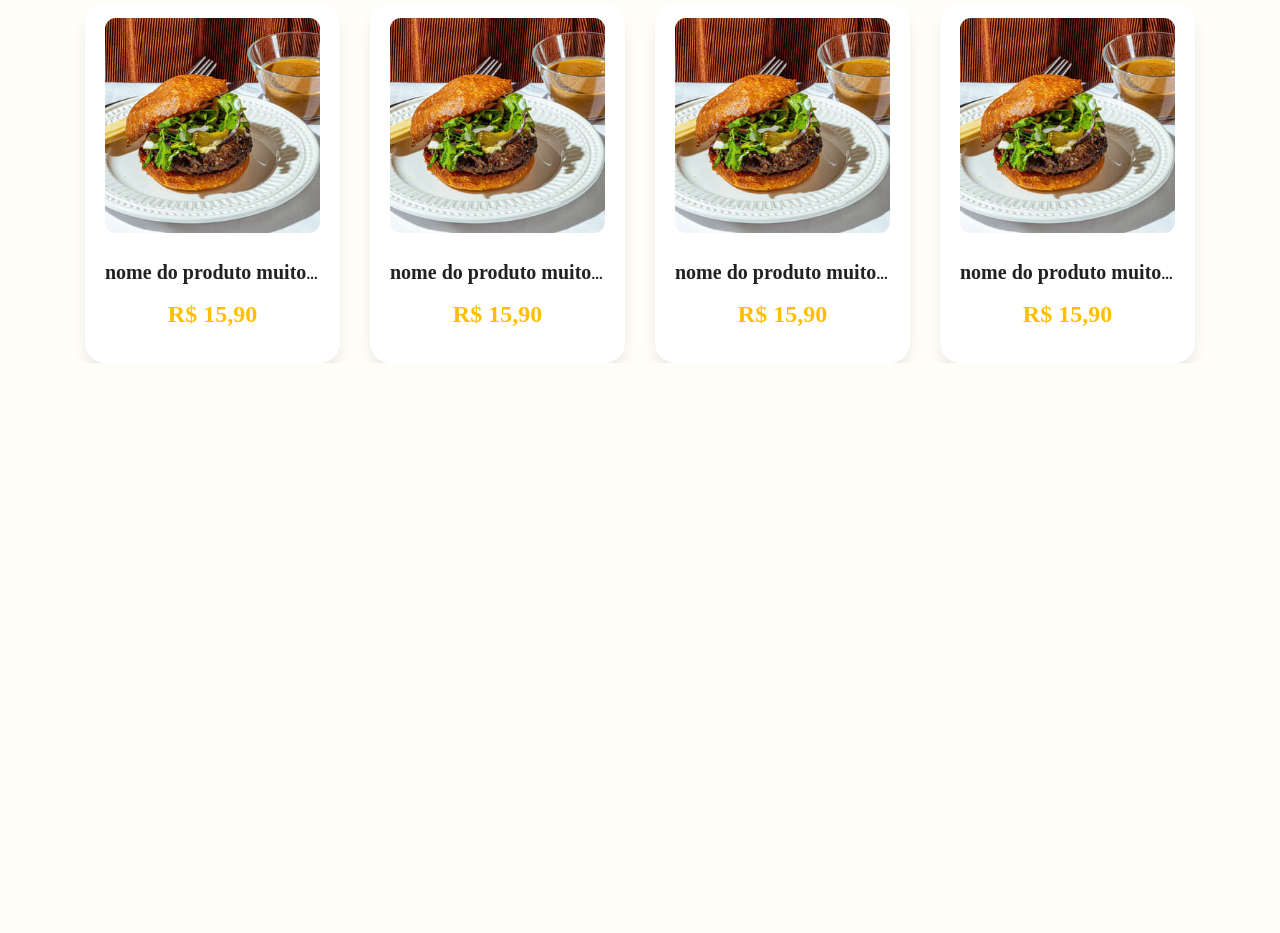
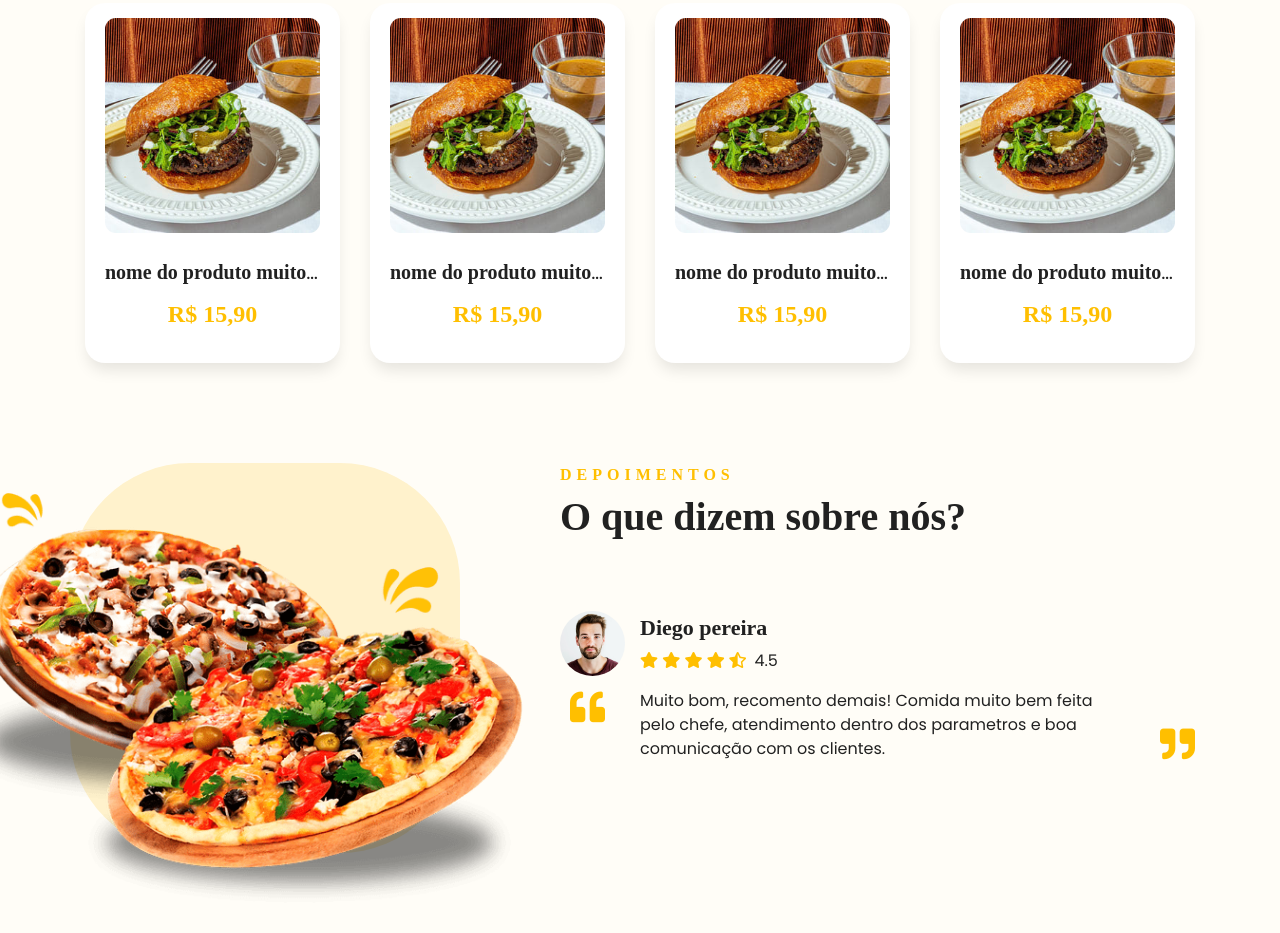
Before and after one commit to Netolima1/menuLimas, a plain HTML site: page index.HTML in a window 1280 px wide. Shown: the part 1917-2850 px from the top of the page. Before the commit the page ends 2280 px from the top, so only its background shows below. Drawn offline with Linux system fonts and the light colour scheme.

Commit message:
incerindo section depoimento

```diff
--- a/Css/main.css
+++ b/Css/main.css
@@ -306,3 +306,79 @@ a.navbar-brand{
 
 
 }
+
+
+.depoimentos {
+    padding-top: 100px;
+    padding-bottom: 150px;
+}
+.card-depoimentos {
+    height: 390px;
+    width: 390px;
+    border-radius: 120px;
+    background-color: var(--color-secundary);
+    position: absolute;
+    left: 0;
+
+}
+.container-dados-depoimento{
+    display: flex;
+}
+.depoimento{
+    margin-top: 70px;
+
+}
+.imagem-depoimento {
+
+    width: 65px;
+    height: 65px;
+    background-color: var(--color-white);
+    border-radius: 50px;
+    background-repeat: no-repeat;
+    background-position: center;
+    margin-right: 15px;
+
+
+}
+
+
+#depoimento-1 .imagem-depoimento{
+    background-image: url(../Img/diego.jpg);
+    background-size: cover;
+}
+.nome-depoimento{
+    color: var(--color-black);
+    font-size: 22px;
+    margin-bottom: 5px;
+
+}
+.nota-depoimento {
+    color: var(--color-primary);
+
+}
+
+.nota-depoimento span {
+    color: var(--color-black);
+}
+.texto-depoimento{
+    display: flex;
+    font-size: 16px;
+    color: var(--color-black);
+
+}
+.texto-depoimento i {
+    font-size: 35px;
+    color: var(--color-primary);
+}
+
+.texto-depoimento i:first-child{
+    padding-left: 10px;
+    padding-right: 35px;
+}
+.texto-depoimento i:last-child{
+    padding-left: 45px;
+    display: flex;
+    justify-content: center;
+    align-items: end;
+
+}
--- a/index.HTML
+++ b/index.HTML
@@ -1,5 +1,5 @@
 <!DOCTYPE html>
-<html lang="en">
+<html lang="pt">
 
 <head>
     <meta charset="UTF-8">
@@ -275,6 +275,50 @@
     </section>
 
     <section class="depoimentos" id="depoimentos">
+      <div class="container">
+          <div class="row">
+
+               <div class="col-5">
+                <div class="card-depoimentos"></div>
+                 <div class="d-flex img-banner">
+                    <img src="Img/pizzas.png">
+                 </div>
+
+              </div>
+               <div class="col-7">
+                <span class="hint-title"><b>Depoimentos</b></span>
+                    <h1 class="title">
+                        <b>O que dizem sobre nós?</b>
+                    </h1>
+                    <div class="mb-5">
+                        <div class="depoimento" id="depoimento-1">
+                            <div class="container-dados-depoimento">
+                                <div class="imagem-depoimento"></div>
+                                <div>
+                                    <p class="nome-depoimento"><b>Diego pereira</b></p>
+                                    <p class="nota-depoimento">
+                                        <i class="fas fa-star"></i>
+                                        <i class="fas fa-star"></i>
+                                        <i class="fas fa-star"></i>
+                                        <i class="fas fa-star"></i>
+                                        <i class="fas fa-star-half-alt"></i>&nbsp; <span>4.5</span>
+                                    </p>
+                                </div>
+                            </div>
+                            <p class="texto-depoimento">
+                                <i class="fas fa-quote-left"></i>
+                                <span>
+                                    Muito bom, recomento demais! Comida muito bem feita pelo chefe,
+                                    atendimento dentro dos parametros e boa comunicação com os clientes.
+                                </span>
+                                <i class="fas fa-quote-right"></i>
+                            </p>
+                        </div>
+                    </div>
+               </div>
+
+          </div>
+      </div>
     </section>
 
     <section class="reservas" id="reservas">
```
Also changed, not shown: 1 other file.
